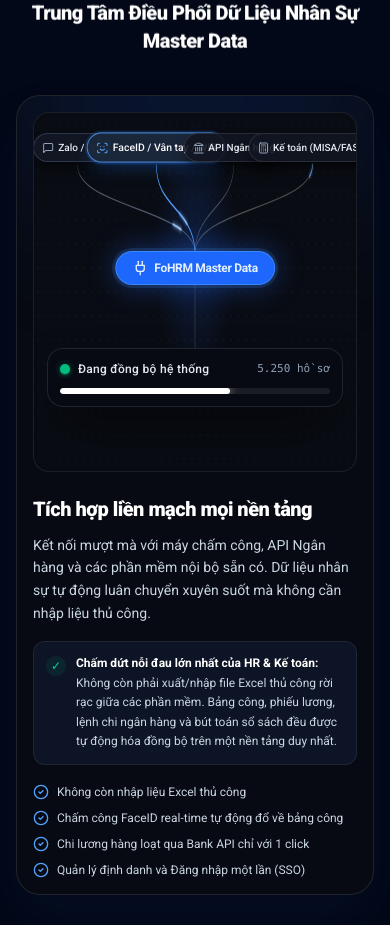
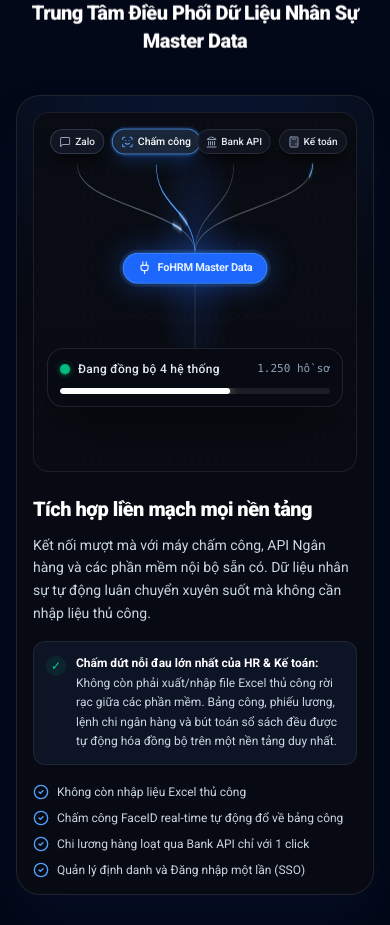
Before and after one commit to LeHoangKhanhDuy/FoTech-JSC-Landing-Page, a React (Vite) app: page /fohrm in a window 390 px wide. Shown: the part 1200-2125 px from the top of the page. Built offline with nearby package versions, Linux system fonts and the light colour scheme.

Commit message:
fix: responsive mobile

```diff
--- a/src/modules/fohrm/bento/components/IntegrationsHubGraphic.tsx
+++ b/src/modules/fohrm/bento/components/IntegrationsHubGraphic.tsx
@@ -25,7 +25,7 @@
     >
       <CurvedConnectors activeNodeId={activeNodeId} />
 
-      <div className="absolute top-5 inset-x-0 w-full h-10 pointer-events-none">
+      <div className="absolute top-4 sm:top-5 inset-x-0 w-full h-10 pointer-events-none">
         {BENTO_INTEGRATION_NODES.map((node) => {
           const NodeIcon = node.icon;
           const isHovered = activeNodeId === node.id;
@@ -42,7 +42,7 @@
                 onMouseLeave={() => onNodeMouseLeave?.()}
                 onClick={() => onNodeClick?.(node.id)}
                 title={`${node.label}: ${node.sublabel}`}
-                className={`group relative flex items-center gap-1 sm:gap-1.5 px-2 sm:px-3 py-1.5 rounded-full border transition-all duration-300 text-[10px] sm:text-xs md:text-sm font-medium whitespace-nowrap shadow-lg cursor-pointer ${
+                className={`group relative flex items-center gap-1 sm:gap-1.5 px-2 sm:px-2.5 md:px-3 py-1 sm:py-1.5 rounded-full border transition-all duration-300 text-[10px] sm:text-xs md:text-sm font-medium whitespace-nowrap shadow-lg cursor-pointer ${
                   isHovered
                     ? 'bg-slate-800 border-blue-400/80 text-white shadow-blue-500/25 scale-105 ring-2 ring-blue-500/20'
                     : 'bg-[#121622]/90 hover:bg-[#191f30] border-white/10 hover:border-white/20 text-slate-200 shadow-black/50'
@@ -54,8 +54,9 @@
                   }`}
                   aria-hidden="true"
                 />
-                <span className="hidden md:inline">{node.label}</span>
-                <span className="inline md:hidden">{node.shortLabel}</span>
+                <span className="hidden lg:inline">{node.label}</span>
+                <span className="hidden sm:inline lg:hidden">{node.shortLabel}</span>
+                <span className="inline sm:hidden">{node.mobileLabel}</span>
               </button>
             </div>
           );
@@ -63,9 +64,9 @@
       </div>
 
       <div className="absolute top-[155px] left-1/2 -translate-x-1/2 -translate-y-1/2 z-10">
-        <div className="group relative inline-flex items-center gap-1.5 sm:gap-2 px-4 sm:px-5 py-2 rounded-full bg-blue-600 hover:bg-blue-500 text-white font-bold text-xs sm:text-sm shadow-[0_0_30px_rgba(37,99,235,0.45)] border border-blue-400/50 hover:scale-105 transition-all duration-200 cursor-default select-none">
+        <div className="group relative inline-flex items-center gap-1.5 sm:gap-2 px-3.5 sm:px-5 py-1.5 sm:py-2 rounded-full bg-blue-600 hover:bg-blue-500 text-white font-bold text-[11px] sm:text-sm shadow-[0_0_30px_rgba(37,99,235,0.45)] border border-blue-400/50 hover:scale-105 transition-all duration-200 cursor-default select-none">
           <span className="absolute -inset-1 rounded-full bg-blue-400/25 opacity-75 animate-pulse transition-opacity pointer-events-none" />
-          <CenterIcon className="h-4 w-4 text-white shrink-0" aria-hidden="true" />
+          <CenterIcon className="h-3.5 w-3.5 sm:h-4 sm:w-4 text-white shrink-0" aria-hidden="true" />
           <span className="tracking-tight text-white">{BENTO_CENTER_NODE.label}</span>
         </div>
       </div>
--- a/src/modules/fohrm/bento/data/bentoData.ts
+++ b/src/modules/fohrm/bento/data/bentoData.ts
@@ -5,6 +5,7 @@
   id: string;
   label: string;
   shortLabel: string;
+  mobileLabel: string;
   sublabel: string;
   icon: LucideIcon;
   color: string;
@@ -14,63 +15,66 @@
 
 export const BENTO_INTEGRATION_NODES: IntegrationNode[] = [
   {
-    id: 'chat',
-    label: 'Zalo ZNS / Email',
-    shortLabel: 'Zalo / Email',
-    sublabel: 'Đại diện cho thông báo, phiếu lương tự động',
+    id: "chat",
+    label: "Zalo ZNS / Email",
+    shortLabel: "Zalo / Email",
+    mobileLabel: "Zalo",
+    sublabel: "Đại diện cho thông báo, phiếu lương tự động",
     icon: MessageSquare,
-    color: 'from-blue-500 to-cyan-400',
+    color: "from-blue-500 to-cyan-400",
     xPercent: 135,
-    pulseDelay: '0s',
+    pulseDelay: "0s",
   },
   {
-    id: 'boards',
-    label: 'Máy Chấm công',
-    shortLabel: 'FaceID / Vân tay / Wifi',
-    sublabel: 'Đại diện cho nguồn dữ liệu chấm công thực tế',
+    id: "boards",
+    label: "Máy Chấm công",
+    shortLabel: "Máy Chấm công",
+    mobileLabel: "Chấm công",
+    sublabel: "Đại diện cho nguồn dữ liệu chấm công thực tế",
     icon: ScanFace,
-    color: 'from-indigo-500 to-blue-400',
+    color: "from-indigo-500 to-blue-400",
     xPercent: 380,
-    pulseDelay: '0.6s',
+    pulseDelay: "0.6s",
   },
   {
-    id: 'crm',
-    label: 'API Ngân hàng',
-    shortLabel: 'API Ngân hàng',
-    sublabel: 'Đại diện cho luồng chi lương tự động 1-chạm',
+    id: "crm",
+    label: "API Ngân hàng",
+    shortLabel: "API Ngân hàng",
+    mobileLabel: "Bank API",
+    sublabel: "Đại diện cho luồng chi lương tự động 1-chạm",
     icon: Landmark,
-    color: 'from-emerald-500 to-teal-400',
+    color: "from-emerald-500 to-teal-400",
     xPercent: 620,
-    pulseDelay: '1.2s',
+    pulseDelay: "1.2s",
   },
   {
-    id: 'reports',
-    label: 'Phần mềm Kế toán',
-    shortLabel: 'Kế toán (MISA/FAST)',
-    sublabel: 'Đại diện để đẩy bút toán hạch toán lương',
+    id: "reports",
+    label: "Phần mềm Kế toán",
+    shortLabel: "Kế toán",
+    mobileLabel: "Kế toán",
+    sublabel: "Đại diện để đẩy bút toán hạch toán lương",
     icon: Calculator,
-    color: 'from-amber-500 to-orange-400',
+    color: "from-amber-500 to-orange-400",
     xPercent: 865,
-    pulseDelay: '1.8s',
+    pulseDelay: "1.8s",
   },
 ];
 
 export const BENTO_CENTER_NODE = {
   label: 'FoHRM Master Data',
   icon: Plug,
-  x: 500,
-  topY: 145,
-  bottomY: 185,
 };
 
 export const BENTO_SYNC_STATS = {
-  status: 'Đang đồng bộ hệ thống',
-  records: '5.250 hồ sơ',
+  status: 'Đang đồng bộ 4 hệ thống',
+  records: '1.250 hồ sơ',
 };
 
 export const BENTO_CONTENT = {
   badge: "Hệ Sinh Thái Mở",
   sectionTitle: "Trung Tâm Điều Phối Dữ Liệu Nhân Sự Master Data",
+  sectionSubtitle:
+    "Kết nối liền mạch với các thiết bị phần cứng chấm công, cổng thanh toán ngân hàng và phần mềm tài chính doanh nghiệp.",
   headline: "Tích hợp liền mạch mọi nền tảng",
   description:
     "Kết nối mượt mà với máy chấm công, API Ngân hàng và các phần mềm nội bộ sẵn có. Dữ liệu nhân sự tự động luân chuyển xuyên suốt mà không cần nhập liệu thủ công.",
```
